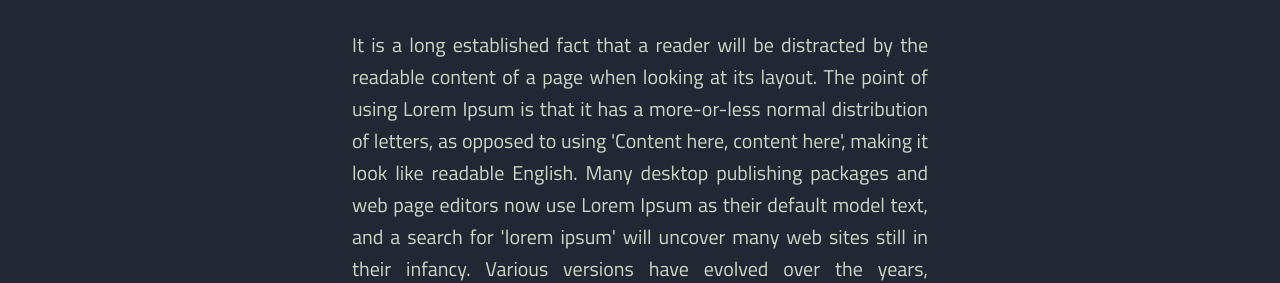
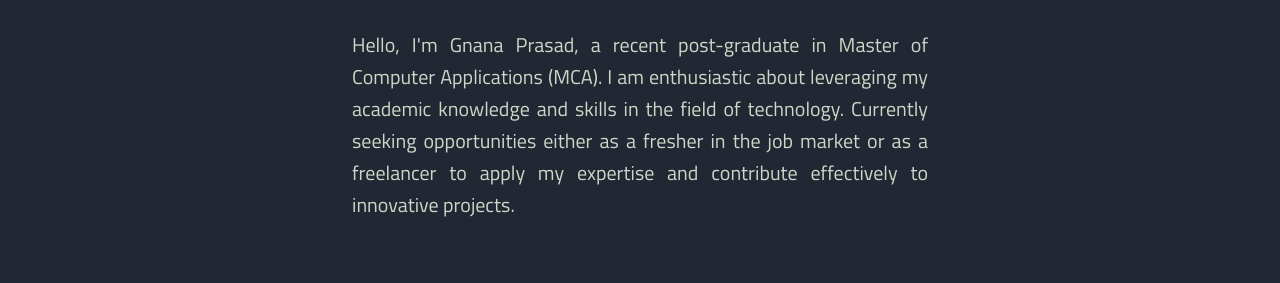
Before and after one commit to zep245/prasad.github.io, a website: page index.html in a window 1280 px wide. Shown: the part 674-957 px from the top of the page. Drawn offline with Linux system fonts and the light colour scheme.

Commit message:
Update index.html

```diff
--- a/index.html
+++ b/index.html
@@ -43,7 +43,7 @@
         </div>
         <div class="flex flex-col justify-center items-center mx-6 md:mx-40 break-words">
             <p class="my-8 leading-8 text-xl text-justify">
-                It is a long established fact that a reader will be distracted by the readable content of a page when looking at its layout. The point of using Lorem Ipsum is that it has a more-or-less normal distribution of letters, as opposed to using 'Content here, content here', making it look like readable English. Many desktop publishing packages and web page editors now use Lorem Ipsum as their default model text, and a search for 'lorem ipsum' will uncover many web sites still in their infancy. Various versions have evolved over the years, sometimes by accident, sometimes on purpose (injected humour and the like).
+                Hello, I'm Gnana Prasad, a recent post-graduate in Master of Computer Applications (MCA). I am enthusiastic about leveraging my academic knowledge and skills in the field of technology. Currently seeking opportunities either as a fresher in the job market or as a freelancer to apply my expertise and contribute effectively to innovative projects.
             </p>
         </div>
     </div>
```
